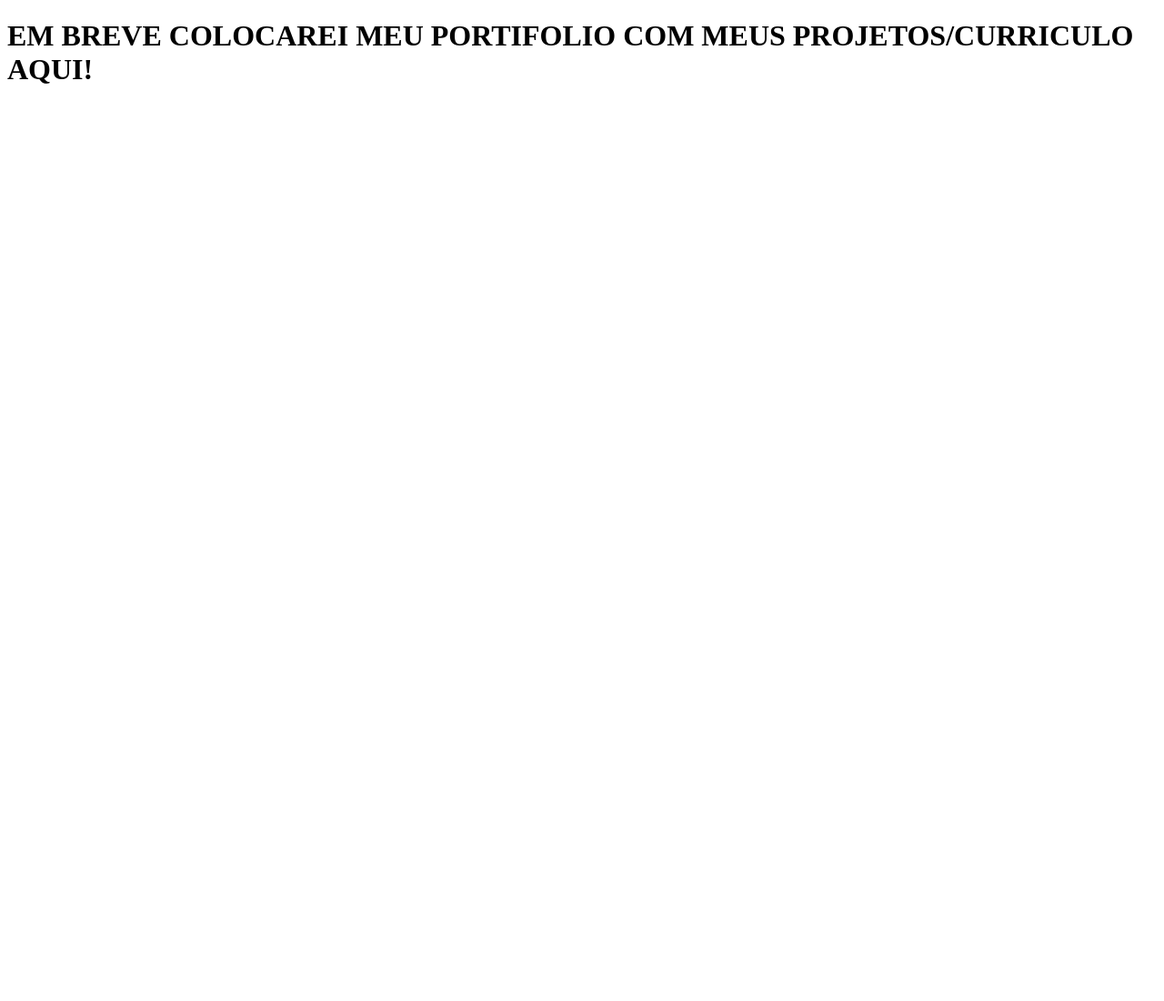
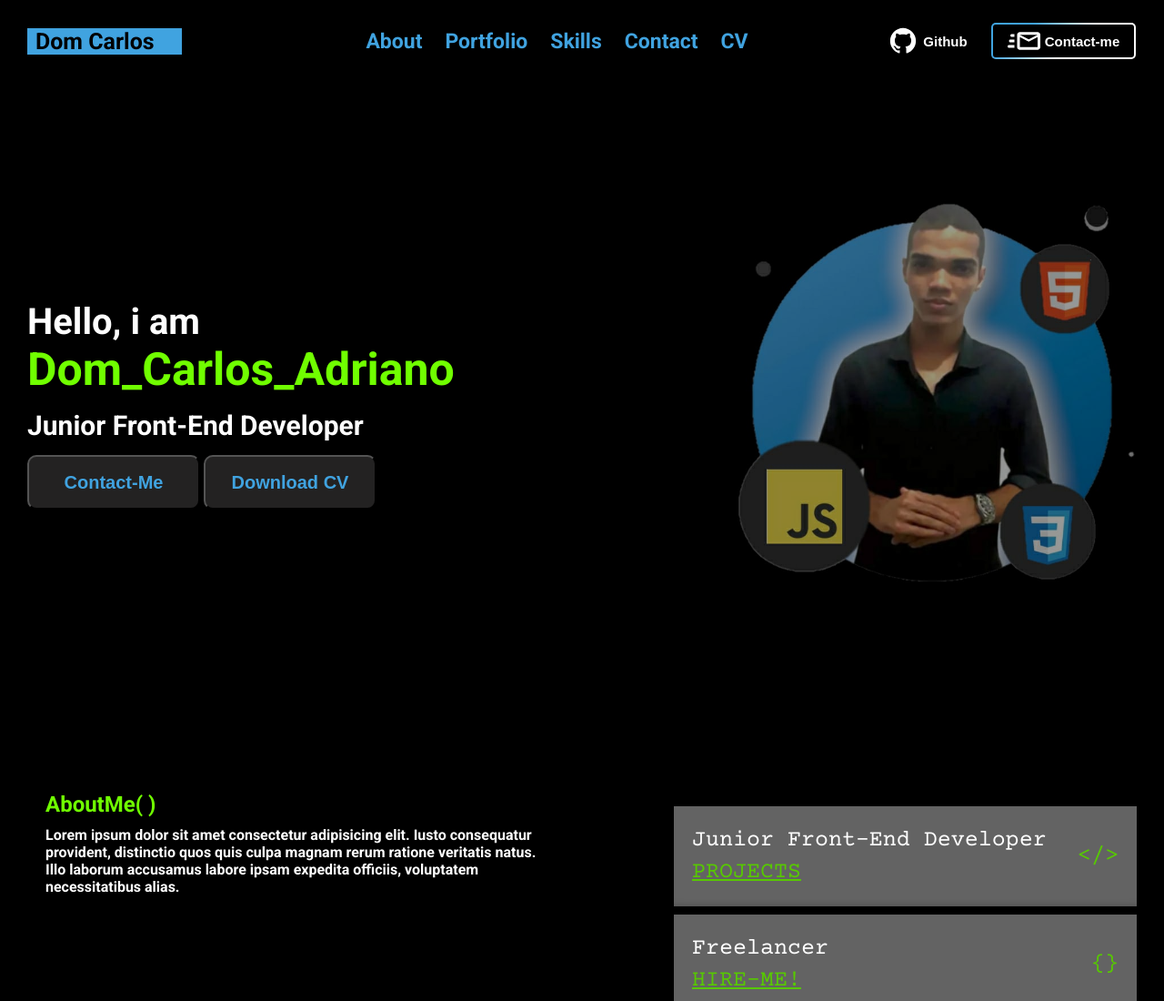
Before and after one commit to DomCarlosAdriano/-oficial-Portflioo, a plain HTML site: page index.html in a window 1280 px wide. Shown: the top 1100 px of the page at 91% size. Before the commit the page ends 800 px from the top, so only its background shows below. Drawn offline with nearby package versions, Linux system fonts and the light colour scheme.

Commit message:
second commit

```diff
--- a/index.html
+++ b/index.html
@@ -5,15 +5,146 @@
   <meta charset="UTF-8">
   <meta http-equiv="X-UA-Compatible" content="IE=edge">
   <meta name="viewport" content="width=device-width, initial-scale=1.0">
+
   <link rel="stylesheet" href="style.css">
-  <title>Document</title>
+
+  <link rel="preconnect" href="https://fonts.googleapis.com">
+  <link rel="preconnect" href="https://fonts.gstatic.com" crossorigin>
+  <link href="https://fonts.googleapis.com/css2?family=Courier+Prime&family=Roboto:wght@700&display=swap"
+    rel="stylesheet">
+
+
+  <title>Dom Carlos Adriano Portifolio </title>
 </head>
 
 <body>
 
-  <h1>EM BREVE COLOCAREI MEU PORTIFOLIO COM MEUS PROJETOS/CURRICULO AQUI!</h1>
+  <div class="wrap">
+
+    <header>
+
+      <div class="logo"> Dom Carlos </div>
+
+      <nav class="menu">
+        <ul>
+          <!-- <li><a href="#home">Home</a></li> -->
+          <li><a href="#about">About</a></li>
+          <li><a href="#portfolio">Portfolio</a></li>
+          <li><a href="#skills">Skills</a></li>
+          <li><a href="#">Contact</a></li>
+          <li><a href="#">CV</a></li>
+        </ul>
+      </nav>
+
+      <div class="contato">
+        <button class="enviar-email"><img src="./img/github.svg" alt="">Github</button>
+        <button class="go-github"><img src="./img/email.svg" alt="">Contact-me</button>
+      </div>
+
+    </header>
+
+    <main>
+      <section id="home">
+        <div class="descricao">
+          <p>Hello, i am</p>
+          <h1>Dom_Carlos_Adriano</h1>
+          <p>Junior Front-End Developer</p>
+          <div class="butao">
+            <button><a href="">Contact-Me</a> </button>
+            <button><a href="">Download CV</a> </button>
+          </div>
+
+        </div>
+
+        <img class="foto" src="./img/photo.jpeg" alt="">
+
+      </section>
+
+      <section id="about">
+        <div class="aboutMe">
+          <h2>AboutMe( )</h1>
+            <p>Lorem ipsum dolor sit amet consectetur adipisicing elit. Iusto consequatur provident, distinctio quos
+              quis
+              culpa magnam rerum ratione veritatis natus. Illo laborum accusamus labore ipsam expedita officiis,
+              voluptatem necessitatibus alias.</p>
+        </div>
+        <div class="hire">
+          <div class="hire-dev">
+            <p>Junior Front-End Developer <br> <a href="">PROJECTS</a></p>
+            <p> &#60;&#47;&#62; </p>
+
+          </div>
+          <div class="hire-freelancer">
+            <p>Freelancer<br><a href="">HIRE-ME!</a></p>
+            <p> &#123;&#125; </p>
+          </div>
+        </div>
+      </section>
+
+      <section id="skills">
+        <h2>Skills( )</h2>
+        <div class="skill-list">
+          <img src="./img/skills/javascript.png" alt="">
+          <img src="./img/skills/html5.png" alt="">
+          <img src="./img/skills/css3.png" alt="">
+          <img src="./img/skills/github.png" alt="">
+          <img src="./img/skills/git.png" alt="">
+          <img src="./img/skills/nodejs-.png" alt="">
+          <img src="./img/skills/react.png" alt="">
+          <img src="./img/skills/typescript.png" alt="">
+          <img src="./img/skills/sass.png" alt="">
+
+        </div>
+      </section>
+
+      <section id="portfolio">
+        <h2>Projects( )</h2>
+        <div id="projetos"></div>
+      </section>
+
+      <section id="cursos">
+        <h2>Cursos( )</h2>
+        <div class="curso-list">
+
+
+          <div><img src="./img/cursos/insideidiomas.png" alt="">
+            <p>English Level B2</p>
+          </div>
+
+          <div><img src="./img/cursos/cursoEmVideo.png" alt="">
+            <p>JavaScript e ECMAScript para Iniciantes</p>
+          </div>
+
+          <div><img src="./img/cursos/harvard.png" alt="">
+            <p>CS50's Introduction to Computer Science </p>
+          </div>
+
+          <div><img src="./img/cursos/vidafullstack.png" alt="">
+            <p>Front-end Curso </p>
+          </div>
+
+          <div><img src="./img/cursos/serfrontend.jpg" alt="">
+            <p>Curso de JavaScript Completo do iniciante ao mestre (2022) </p>
+          </div>
+
+
+
+
+        </div>
+      </section>
+
+    </main>
+
+    <footer>
+      <p>© Dom Carlos Adriano. 2023 All rigths reserved</p>
+    </footer>
+
+  </div>
+
+
 
   <script src="./script.js"></script>
+
 </body>
 
 </html>
--- a/style.css
+++ b/style.css
@@ -0,0 +1,347 @@
+/* global */
+
+* {
+  padding: 0;
+  margin: 0;
+  box-sizing: border-box;
+}
+
+body {
+  /* background: linear-gradient(141deg, rgba(0, 0, 0, 1) 31%, rgba(45, 45, 45, 1) 58%);
+  background-repeat: no-repeat; */
+
+  background-color: black;
+}
+
+.wrap {
+  margin: 0 30px 0;
+}
+
+
+/* header */
+
+header {
+  display: flex;
+  justify-content: space-between;
+  align-items: center;
+  font-family: 'Roboto', sans-serif;
+  height: 90px;
+}
+
+.logo {
+  width: 170px;
+  padding-left: 9px;
+  font-size: 25px;
+  background-color: rgb(64, 163, 224);
+  font-weight: bold;
+}
+
+.menu {
+  margin-left: 70px;
+}
+
+.menu ul {
+  display: flex;
+  list-style: none;
+  gap: 25px;
+
+}
+
+
+.menu ul li a {
+  font-size: 23px;
+  color: rgb(64, 163, 224);
+  text-decoration: none;
+  transition: 0.2s;
+}
+
+.menu ul li a:hover {
+  color: #70FF00;
+
+}
+
+.contato {
+  display: flex;
+  align-items: center;
+  gap: 5px;
+  width: 295px;
+}
+
+.contato button {
+  display: flex;
+  align-items: center;
+  justify-content: center;
+  gap: 5px;
+  width: 159px;
+  background: transparent;
+  color: white;
+  cursor: pointer;
+  font-weight: bold;
+  font-size: 15px;
+  ;
+}
+
+.contato button:nth-child(1) {
+  width: 130px;
+  border: none;
+}
+
+
+.contato button:nth-child(2) {
+  border: double 2px transparent;
+  border-radius: 5px;
+  background-image: linear-gradient(rgb(0, 0, 0), rgb(0, 0, 0)), linear-gradient(141deg, rgb(64, 163, 224) 23%, rgba(255, 255, 255, 1) 57%);
+  background-origin: border-box;
+  background-clip: content-box, border-box;
+
+  display: flex;
+  gap: 5px;
+
+}
+
+
+/* main */
+
+main {
+  font-family: 'Roboto', sans-serif;
+}
+
+#home {
+  display: flex;
+  align-items: center;
+  justify-content: space-between;
+  height: calc(100vh - 90px);
+
+}
+
+.descricao {
+  display: flex;
+  flex-direction: column;
+  gap: 15px;
+
+}
+
+.descricao p:nth-child(1) {
+  color: white;
+  font-size: 40px;
+  margin-bottom: -15px;
+}
+
+.descricao h1 {
+  font-size: 50px;
+  color: #70FF00;
+}
+
+.descricao P:nth-child(3) {
+  color: white;
+  font-size: 30px;
+  font-weight: bold;
+}
+
+.butao button:nth-child(1) {
+  background-color: rgb(35, 34, 34);
+  height: 60px;
+  width: 190px;
+  border-radius: 10px;
+}
+
+.butao button a {
+  font-size: 20px;
+  color: rgb(64, 163, 224);
+  text-decoration: none;
+  font-weight: bold;
+}
+
+
+.butao button:nth-child(2) {
+  height: 60px;
+  width: 190px;
+  border-radius: 10px;
+  background-color: rgb(35, 34, 34);
+}
+
+.butao button a:hover {
+  color: #70FF00;
+}
+
+
+.foto {
+  opacity: 0.6;
+  width: 450px;
+}
+
+#about {
+  display: flex;
+  justify-content: space-between;
+  align-items: center;
+  height: 400px;
+
+}
+
+.aboutMe {
+  width: 603px;
+  height: 300px;
+  padding: 20px;
+  color: white;
+}
+
+
+.aboutMe h2 {
+  color: #70FF00;
+  margin-bottom: 10px;
+}
+
+.hire {
+  display: flex;
+  flex-direction: column;
+  gap: 9px;
+  color: white;
+  font-family: 'Courier Prime', monospace;
+}
+
+.hire-dev {
+  height: 110px;
+  width: 509px;
+  background-color: rgb(99, 99, 99);
+  display: flex;
+  align-items: center;
+  justify-content: space-between;
+  padding: 20px;
+  box-shadow: 0px 0px 10px 6px rgba(0, 0, 0, 0.435);
+}
+
+.hire-dev p:nth-child(1) {
+  font-size: 25px;
+  line-height: 35px;
+}
+
+.hire-dev a {
+  color: #57c801;
+}
+
+.hire-dev p:nth-child(2) {
+  color: #57c801;
+  font-size: 25px;
+}
+
+.hire-freelancer {
+  height: 110px;
+  width: 509px;
+  background-color: rgb(99, 99, 99);
+  display: flex;
+  align-items: center;
+  justify-content: space-between;
+  padding: 20px;
+  box-shadow: 0px 0px 10px 6px rgba(0, 0, 0, 0.436);
+}
+
+.hire-freelancer p:nth-child(1) {
+  font-size: 25px;
+  line-height: 35px;
+}
+
+.hire-freelancer a {
+  color: #57c801;
+}
+
+.hire-freelancer p:nth-child(2) {
+  color: #57c801;
+  font-size: 25px;
+}
+
+#skills {
+  background-color: #161616;
+  height: 400px;
+  margin: 0 -30px 0;
+  padding: 50px;
+}
+
+#skills h2 {
+  color: #70FF00;
+  margin-bottom: 50px;
+}
+
+.skill-list {
+  display: flex;
+  flex-wrap: wrap;
+  height: 200px;
+  gap: 10px;
+
+}
+
+.skill-list img {
+  width: 75px;
+  height: 75px;
+
+}
+
+#portfolio {
+  height: 450px;
+  padding-top: 90px;
+}
+
+#portfolio h2 {
+  color: #70FF00;
+  margin-bottom: 50px;
+}
+
+#projetos {
+  background-color: white;
+  height: 200px;
+}
+
+#cursos {
+  margin: 0 -30px 0;
+  padding: 50px;
+  background-color: #161616;
+  height: 500px;
+}
+
+#cursos h2 {
+  color: #70FF00;
+  margin-bottom: 50px;
+}
+
+.curso-list {
+  display: flex;
+  flex-wrap: wrap;
+  justify-content: left;
+}
+
+.curso-list div {
+  margin-bottom: 11px;
+  margin-right: 11px;
+  background-color: gray;
+  height: 100px;
+  width: 370px;
+  display: flex;
+  align-items: center;
+  justify-content: center;
+  justify-content: space-around;
+  border-radius: 9px;
+
+}
+
+.curso-list div p {
+  color: azure;
+  width: 70%;
+}
+
+.curso-list div img {
+  width: 50px;
+  height: 50px;
+  border-radius: 3px;
+}
+
+/* footer */
+
+footer {
+  height: 150px;
+  display: flex;
+  justify-content: center;
+  align-items: center;
+}
+
+footer p {
+  color: white;
+}
```
Also changed, not shown: img/cursos/cursoEmVideo.png (added), img/cursos/harvard.png (added), img/cursos/insideidiomas.png (added), img/cursos/serfrontend.jpg (added), img/cursos/vidafullstack.png (added), img/email.svg (added), img/github.svg (added), img/photo.jpeg (added), img/skills/css3.png (added), img/skills/git.png (added), img/skills/github.png (added), img/skills/html5.png (added), img/skills/javascript.png (added), img/skills/nodejs-.png (added), 3 more files.
